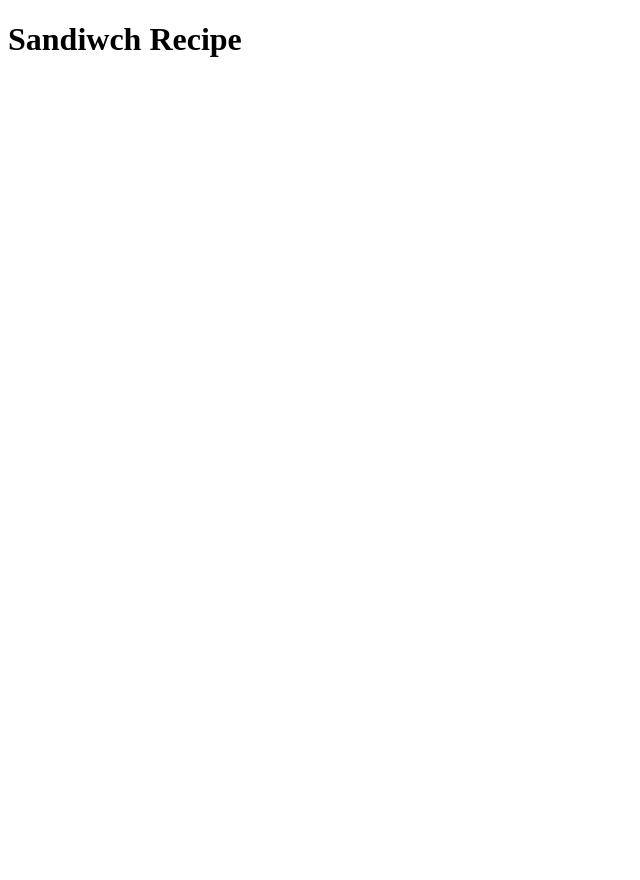
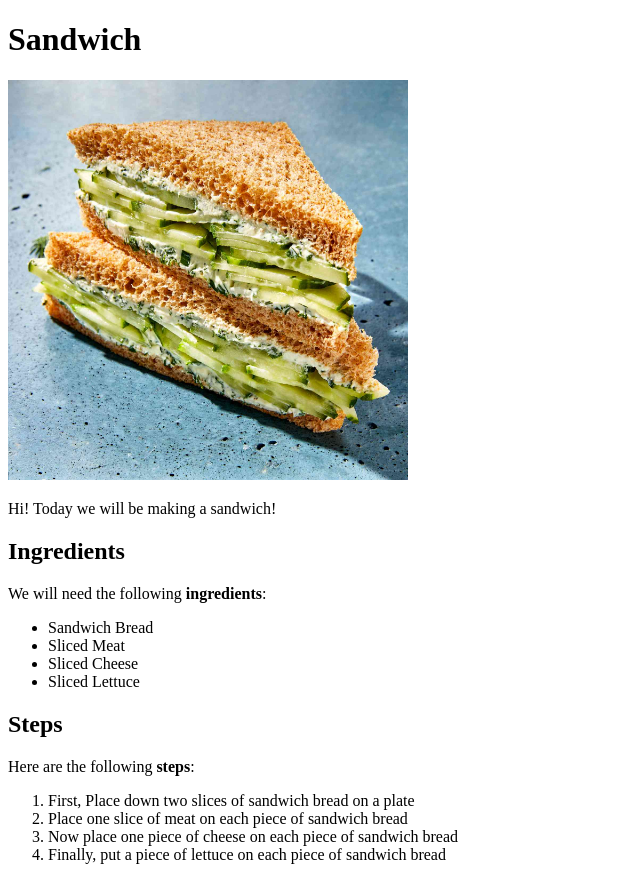
Before and after one commit to rodgiee/odin-recipes, a plain HTML site: page sandwich-recipe/sandwich.html in a window 1280 px wide. Shown: the whole page, without its empty margins (0-640 px from the left). Before the commit the page ends 800 px from the top, so only its background shows below. Drawn offline with Linux system fonts and the light colour scheme.

Commit message:
Added content to egg recipe subpage and sandwich recipe subpage

```diff
--- a/sandwich-recipe/sandwich.html
+++ b/sandwich-recipe/sandwich.html
@@ -6,6 +6,26 @@
     </head>
 
     <body>
-        <h1>Sandiwch Recipe</h1>
+        <h1>Sandwich</h1>
+        <img src="sandwich.jpeg" width="400" height="auto">
+        <p>Hi! Today we will be making a sandwich!</p>
+        <p></p>
+        <h2>Ingredients</h2>
+        <p>We will need the following <strong>ingredients</strong>:</p>
+        <ul>
+            <li>Sandwich Bread</li>
+            <li>Sliced Meat</li>
+            <li>Sliced Cheese</li>
+            <li>Sliced Lettuce</li>
+        </ul>
+
+        <h2>Steps</h2>
+        <p>Here are the following <strong>steps</strong>:</p>
+        <ol>
+            <li>First, Place down two slices of sandwich bread on a plate</li>
+            <li>Place one slice of meat on each piece of sandwich bread</li>
+            <li>Now place one piece of cheese on each piece of sandwich bread</li>
+            <li>Finally, put a piece of lettuce on each piece of sandwich bread</li>
+        </ol>
     </body>
 </html>
```
Also changed, not shown: egg-recipe/egg.html (+19 -0 lines), 1 other file.
